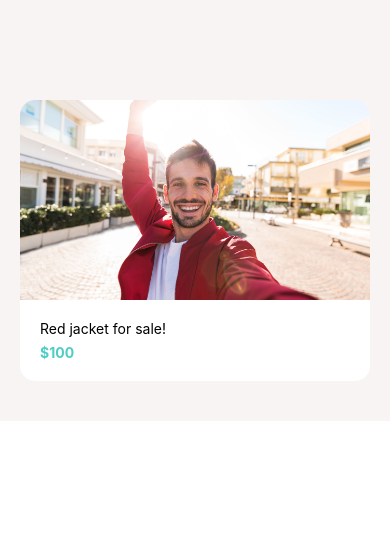
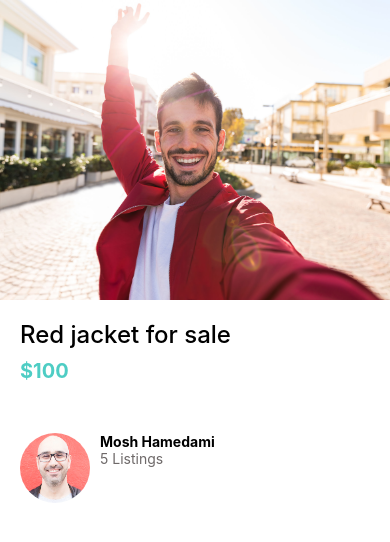
Before and after one commit to melher39/donewithit, a React Native app: screen / in a window 390 px wide. Shown: the top 542 px of the page. Built offline with nearby package versions, Linux system fonts and the light colour scheme.

Commit message:
added the ListingDetailsScreen.js component with a reusable ListItem component also.

```diff
--- a/App.js
+++ b/App.js
@@ -4,35 +4,11 @@ import {
   StyleSheet
 } from "react-native";
 
-import AppText from "./app/components/AppText.js";
-import AppButton from "./app/components/AppButton.js";
-import WelcomeScreen from "./app/screens/WelcomeScreen.js";
-
-import colors from "./app/config/colors.json";
-import AppCard from "./app/components/AppCard.js";
-import ViewImageScreen from "./app/screens/ViewImageScreen.js";
+import ListingDetailsScreen from "./app/screens/ListingDetailsScreen.js";
 
 export default function App() {
   return (
-    <View style={styles.container}>
-      {/* <MaterialCommunityIcons
-        name="email"
-        size={60}
-        color="dodgerblue"
-      />
-      <AppText>I love React Native</AppText> */}
-      {/* <WelcomeScreen/> */}
-      {/* <AppButton style={styles.primary}>
-        LOGIN
-    </AppButton> */}
-      <AppCard
-        title="Red jacket for sale!"
-        subTitle="$100"
-        image={require("./app/assets/jacket.jpg")}
-      />
-      {/* <ViewImageScreen/> */}
-    </View >
-
+    <ListingDetailsScreen />
   );
 };
 
--- a/app/components/AppButton.js
+++ b/app/components/AppButton.js
@@ -1,16 +1,16 @@
 import React from "react";
-import { TouchableHighlight, StyleSheet, Platform, Text } from "react-native";
+import { StyleSheet, TouchableOpacity } from "react-native";
 
 import colors from "../config/colors.json";
 import AppText from "./AppText.js";
 
 const AppButton = ({ children, style, onPress }) =>
-    <TouchableHighlight
+    <TouchableOpacity
         style={[styles.button, style]}
         onPress={onPress}
     >
         <AppText style={styles.buttonText}>{children}</AppText>
-    </TouchableHighlight>
+    </TouchableOpacity>
 
 const styles = StyleSheet.create({
     button: {
--- a/app/components/AppCard.js
+++ b/app/components/AppCard.js
@@ -1,5 +1,5 @@
 import React from "react";
-import { Text, Image, StyleSheet, Platform, View } from "react-native";
+import { Text, Image, StyleSheet, View } from "react-native";
 import AppText from "./AppText";
 
 import colors from "../config/colors.json";
@@ -7,9 +7,8 @@ import colors from "../config/colors.json";
 const AppCard = ({ title, subTitle, image }) =>
     <View style={styles.card}>
         <Image
-            style={[styles.image]}
+            style={styles.image}
             source={image}
-            // resizeMode="contain"
         />
         <View style={styles.textArea}>
             <AppText style={styles.title}>{title}</AppText>
@@ -26,9 +25,7 @@ const styles = StyleSheet.create({
     },
     image: {
         height: 200,
-        width: "100%",
-        // borderTopRightRadius: 15,
-        // borderTopLeftRadius: 15
+        width: "100%"
     },
     textArea: {
         padding: 20
--- /dev/null
+++ b/app/components/ListItem.js
@@ -0,0 +1,41 @@
+import React from "react";
+import {
+    View,
+    StyleSheet,
+    Image
+} from "react-native";
+import AppText from "./AppText.js";
+
+import colors from "../config/colors.json";
+
+const ListItem = ({ title, subTitle, image }) =>
+    <View style={styles.container}>
+        <Image
+            source={image}
+            style={styles.image}
+        />
+        <View>
+            <AppText style={styles.title}>{title}</AppText>
+            <AppText style={styles.subTitle}>{subTitle}</AppText>
+        </View>
+    </View>
+
+const styles = StyleSheet.create({
+    container: {
+        flexDirection: "row"
+    },
+    image: {
+        width: 70,
+        height: 70,
+        borderRadius: 35,
+        marginRight: 10
+    },
+    title: {
+        fontWeight: "bold"
+    },
+    subTitle: {
+        color: colors.medium
+    }
+})
+
+export default ListItem;
--- a/app/config/colors.json
+++ b/app/config/colors.json
@@ -2,5 +2,6 @@
     "primary": "#fc5c65",
     "secondary": "#4ecdc4",
     "black": "#000",
-    "white": "#ffffff"
+    "white": "#ffffff",
+    "medium": "#6e6969"
 }
--- /dev/null
+++ b/app/screens/ListingDetailsScreen.js
@@ -0,0 +1,54 @@
+import React from "react";
+import { StyleSheet, View, Image } from "react-native";
+import AppText from "../components/AppText";
+import ListItem from "../components/ListItem.js";
+
+import colors from "../config/colors.json";
+
+const ListingDetailsScreen = (props) =>
+    <View>
+        <Image
+            source={require("../assets/jacket.jpg")}
+            style={styles.image}
+        />
+        <View style={styles.textArea}>
+            <AppText style={styles.title}>
+                Red jacket for sale
+            </AppText>
+            <AppText style={styles.price}>
+                $100
+            </AppText>
+            <View style={styles.userContainer}>
+                <ListItem
+                    image={require("../assets/mosh.jpg")}
+                    title="Mosh Hamedami"
+                    subTitle="5 Listings"
+                />
+            </View>
+        </View>
+    </View>
+
+const styles = StyleSheet.create({
+    image: {
+        width: "100%",
+        height: 300
+    },
+    textArea: {
+        padding: 20
+    },
+    title: {
+        fontSize: 24,
+        fontWeight: "500"
+    },
+    price: {
+        fontSize: 20,
+        color: colors.secondary,
+        fontWeight: "bold",
+        marginVertical: 10
+    },
+    userContainer: {
+        marginVertical: 40
+    }
+});
+
+export default ListingDetailsScreen;
```
